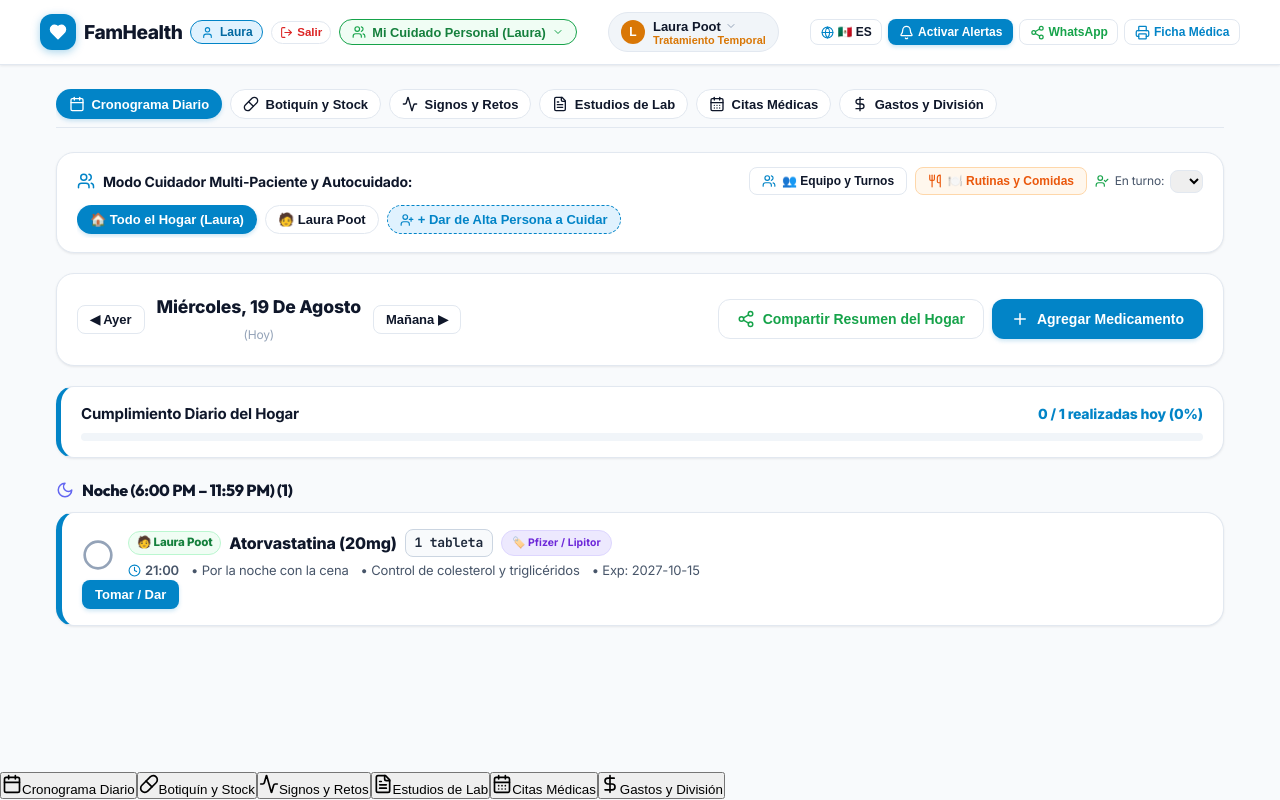
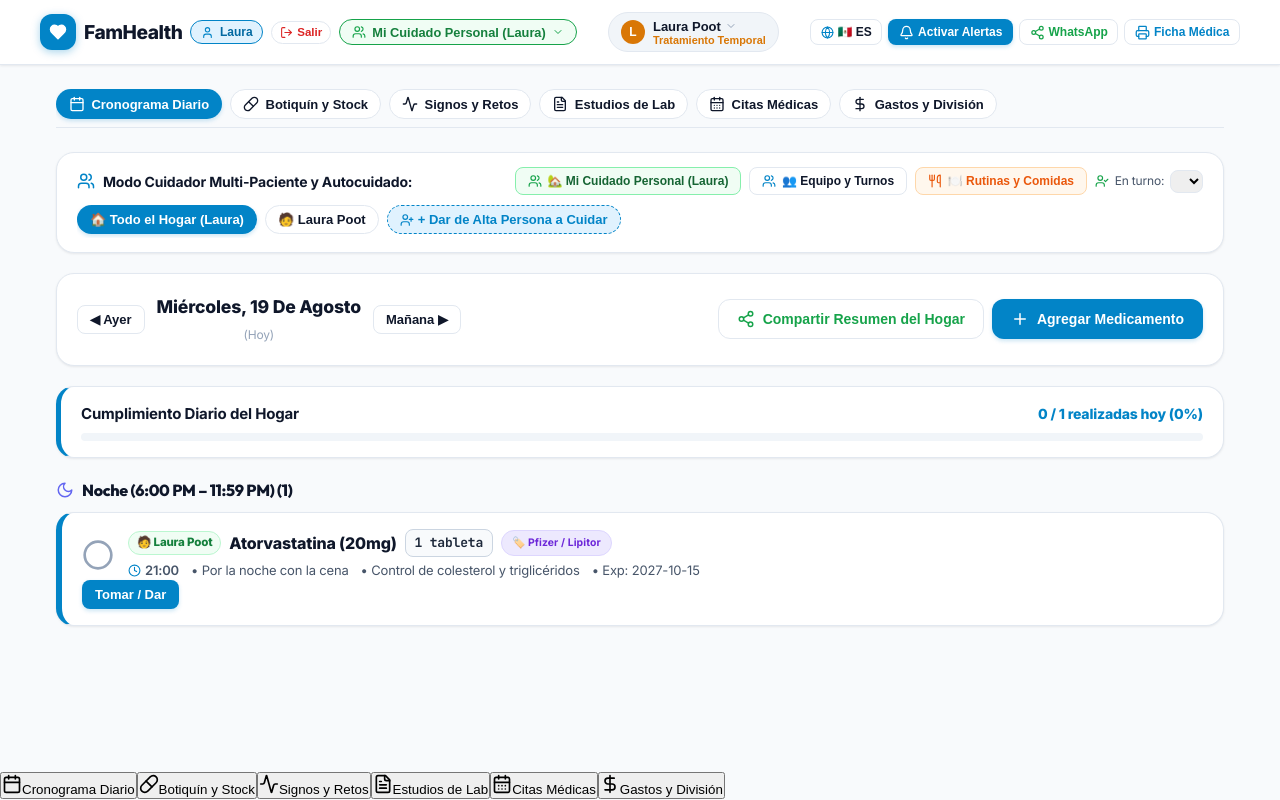
Before and after one commit to jpootpb/famhealth-app, a React (Vite) app: page / in a window 1280 px wide. Both pictures are taken after a click on the button 640 px from the left and 474 px from the top of the page. Built offline with nearby package versions, Linux system fonts and the light colour scheme.

Commit message:
feat: Add dual family circle manager entry points in header, profile modal, and caregiver bar with auto-healing

```diff
--- a/src/components/auth/AuthModal.tsx
+++ b/src/components/auth/AuthModal.tsx
@@ -19,9 +19,10 @@ import {
 interface AuthModalProps {
   isOpen: boolean;
   onClose: () => void;
+  onOpenFamilyManager?: () => void;
 }
 
-export const AuthModal: React.FC<AuthModalProps> = ({ isOpen, onClose }) => {
+export const AuthModal: React.FC<AuthModalProps> = ({ isOpen, onClose, onOpenFamilyManager }) => {
   const { currentUser, allUsers, switchUser, loginUser, registerUser, logoutUser } = useApp();
   const { t, language } = useLanguage();
 
@@ -144,6 +145,24 @@ export const AuthModal: React.FC<AuthModalProps> = ({ isOpen, onClose }) => {
                 <LogOut size={14} /> {language === 'es' ? 'Salir' : 'Logout'}
               </button>
             </div>
+
+            {/* Direct Family Circles Manager Button */}
+            {onOpenFamilyManager && (
+              <div style={{ marginBottom: '1.25rem' }}>
+                <button
+                  type="button"
+                  className="btn btn-primary"
+                  onClick={() => {
+                    onClose();
+                    onOpenFamilyManager();
+                  }}
+                  style={{ width: '100%', display: 'flex', alignItems: 'center', justifyContent: 'center', gap: '0.5rem', backgroundColor: '#16a34a', borderColor: '#16a34a', padding: '0.625rem 1rem' }}
+                >
+                  <Users size={16} />
+                  <span>{language === 'es' ? '🏡 Crear o Cambiar Círculo Familiar (Mi Hogar, Papás, etc.)' : '🏡 Manage / Create Family Circles'}</span>
+                </button>
+              </div>
+            )}
 
             {/* Quick Demo Accounts Switcher */}
             <div style={{ marginBottom: '1.25rem' }}>
--- a/src/components/layout/Header.tsx
+++ b/src/components/layout/Header.tsx
@@ -317,6 +317,7 @@ export const Header: React.FC<{ onPrintReport?: () => void }> = () => {
       <AuthModal
         isOpen={isAuthModalOpen}
         onClose={() => setIsAuthModalOpen(false)}
+        onOpenFamilyManager={() => setIsFamilyModalOpen(true)}
       />
 
       <PatientSelector
--- a/src/components/timeline/DailyTimeline.tsx
+++ b/src/components/timeline/DailyTimeline.tsx
@@ -45,6 +45,7 @@ import { getCurrentShiftCaregiver, buildDoseTakenWhatsAppMessage, shareViaWhatsA
 import { PatientSelector } from '../layout/PatientSelector';
 import { DailyRoutineModal } from '../routines/DailyRoutineModal';
 import { CaregiverTeamModal } from '../caregivers/CaregiverTeamModal';
+import { FamilyManagerModal } from '../auth/FamilyManagerModal';
 import { getActiveBatch } from '../../utils/medicationBatchEngine';
 
 interface DailyTimelineProps {
@@ -60,7 +61,8 @@ export const DailyTimeline: React.FC<DailyTimelineProps> = ({ onOpenAddMedicatio
     routineLogs,
     toggleDoseTaken,
     toggleRoutineCompleted,
-    families
+    families,
+    activeFamilyCircle
   } = useApp();
   const { t, language } = useLanguage();
 
@@ -69,6 +71,7 @@ export const DailyTimeline: React.FC<DailyTimelineProps> = ({ onOpenAddMedicatio
   const [isPatientModalOpen, setIsPatientModalOpen] = useState(false);
   const [isRoutineModalOpen, setIsRoutineModalOpen] = useState(false);
   const [isCaregiverTeamModalOpen, setIsCaregiverTeamModalOpen] = useState(false);
+  const [isFamilyModalOpen, setIsFamilyModalOpen] = useState(false);
   const [zoomImage, setZoomImage] = useState<{ url: string; title: string } | null>(null);
 
   // Determine current on-duty caregiver
@@ -548,6 +551,16 @@ export const DailyTimeline: React.FC<DailyTimelineProps> = ({ onOpenAddMedicatio
           <div style={{ display: 'flex', alignItems: 'center', gap: '0.5rem', flexWrap: 'wrap' }}>
             <button
               className="btn btn-secondary btn-sm"
+              onClick={() => setIsFamilyModalOpen(true)}
+              style={{ fontSize: '0.75rem', display: 'flex', alignItems: 'center', gap: '0.35rem', color: '#166534', borderColor: '#86efac', backgroundColor: '#f0fdf4' }}
+              title={language === 'es' ? 'Crear o cambiar de familia (Mi Hogar, Papás, etc.)' : 'Manage Family Circles'}
+            >
+              <Users size={14} color="#16a34a" />
+              <span>{language === 'es' ? `🏡 ${activeFamilyCircle?.name || 'Círculos Familiares'}` : '🏡 Family Circles'}</span>
+            </button>
+
+            <button
+              className="btn btn-secondary btn-sm"
               onClick={() => setIsCaregiverTeamModalOpen(true)}
               style={{ fontSize: '0.75rem', display: 'flex', alignItems: 'center', gap: '0.35rem' }}
             >
@@ -893,6 +906,12 @@ export const DailyTimeline: React.FC<DailyTimelineProps> = ({ onOpenAddMedicatio
         isOpen={isCaregiverTeamModalOpen}
         onClose={() => setIsCaregiverTeamModalOpen(false)}
       />
+
+      {/* Family Circle Manager & Multi-Circle Modal */}
+      <FamilyManagerModal
+        isOpen={isFamilyModalOpen}
+        onClose={() => setIsFamilyModalOpen(false)}
+      />
     </div>
   );
 };
--- a/src/context/AppContext.tsx
+++ b/src/context/AppContext.tsx
@@ -185,6 +185,20 @@ export const AppProvider: React.FC<{ children: ReactNode }> = ({ children }) =>
   useEffect(() => { LocalStore.saveBookingReminders(allBookingReminders); }, [allBookingReminders]);
   useEffect(() => { LocalStore.saveStudies(allStudies); }, [allStudies]);
   useEffect(() => { LocalStore.saveCustomPharmacies(customPharmacies); }, [customPharmacies]);
+
+  // Auto-heal current user if joinedFamilyIds is empty
+  useEffect(() => {
+    if (currentUser && currentUser.id !== 'guest' && (!currentUser.joinedFamilyIds || currentUser.joinedFamilyIds.length === 0)) {
+      const defaultFamIds = allFamilyCircles.map(c => c.id);
+      const healedUser: UserAccount = {
+        ...currentUser,
+        activeFamilyId: currentUser.activeFamilyId || allFamilyCircles[0]?.id || '',
+        joinedFamilyIds: defaultFamIds
+      };
+      setCurrentUser(healedUser);
+      setAllUsers(prev => prev.map(u => u.id === currentUser.id ? healedUser : u));
+    }
+  }, [currentUser, allFamilyCircles]);
 
   // Family circles visible to current logged-in user (with fallback to allFamilyCircles if empty)
   const userCircles = getUserVisibleFamilyCircles(currentUser, allFamilyCircles);
```
